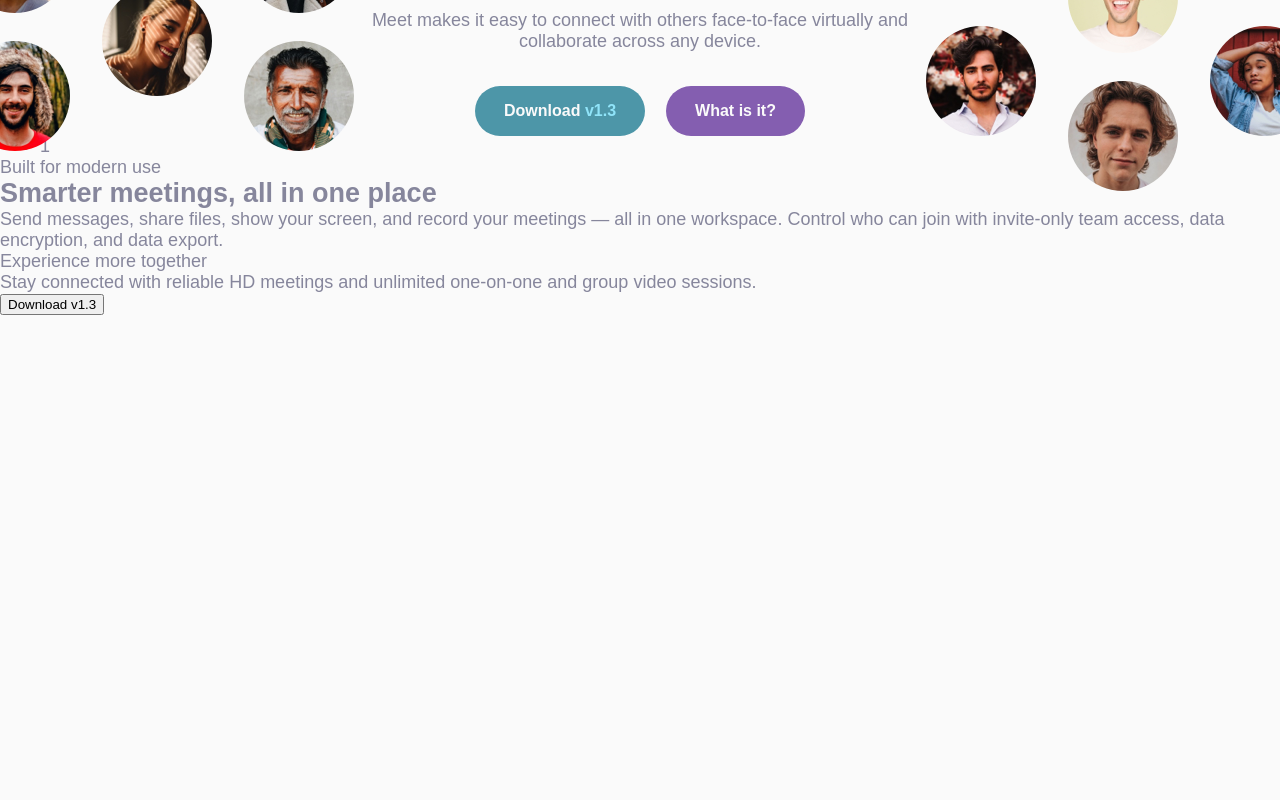
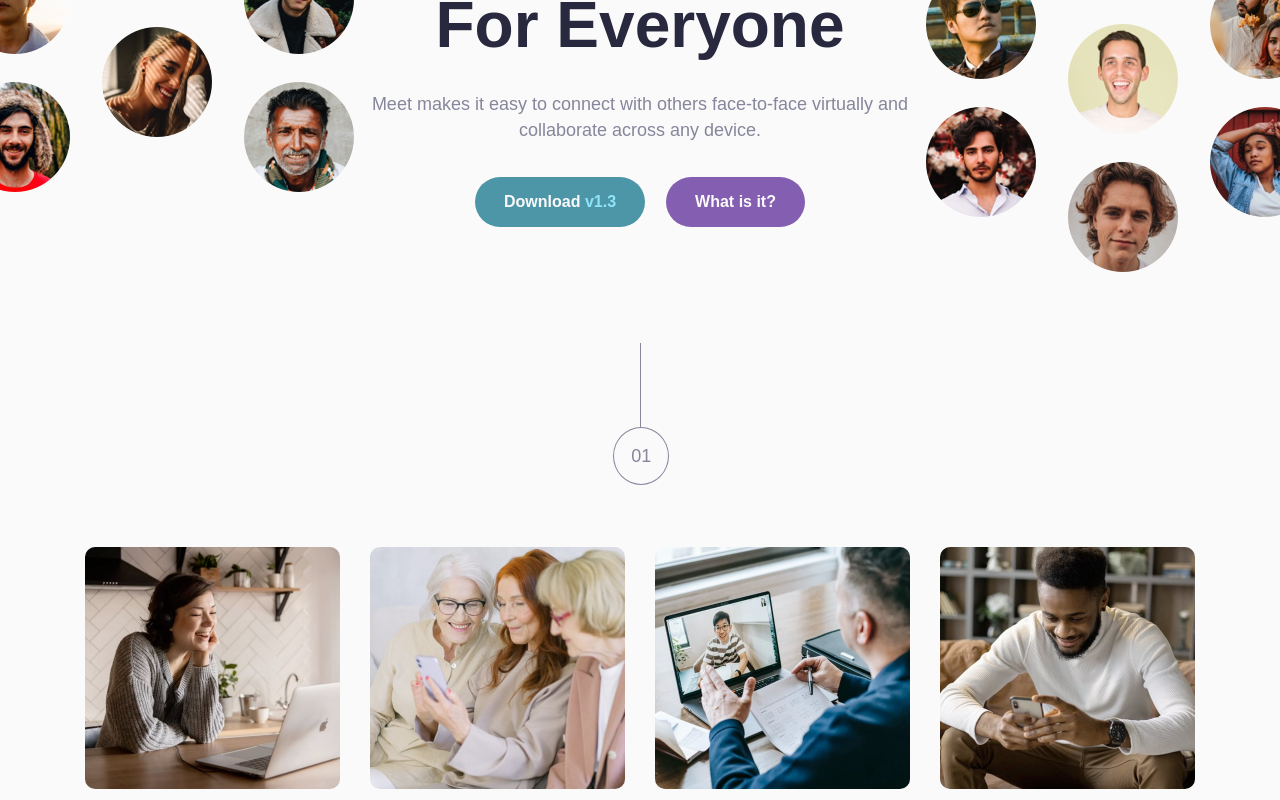
Before and after one commit to RawleSpringer/meet-landing-page, a SvelteKit app: page / in a window 1280 px wide. Shown: the part 320-1120 px from the top of the page. Before the commit the page ends 800 px from the top, so only its background shows below. Built offline with nearby package versions, Linux system fonts and the light colour scheme.

Commit message:
main content add styling

```diff
--- a/src/app.css
+++ b/src/app.css
@@ -4,6 +4,8 @@
   box-sizing: border-box;
   margin-block-start: 0;
   margin-block-end: 0;
+  padding-inline-start: 0;
+  padding-inline-end: 0;
 }
 
 html {
@@ -21,6 +23,7 @@ body {
   background-color: hsl(0, 0%, 98%);
   font-family: 'Red Hat Display Variable', sans-serif;
   font-size: 1.8rem;
+  line-height: 26px;
   padding-top: 80px;
   color: hsl(240, 10%, 57%);
 }
--- a/src/routes/+page.svelte
+++ b/src/routes/+page.svelte
@@ -3,6 +3,10 @@
   import Logo from '../assets/logo.svelte';
   import imgHeroLeft from '../assets/desktop/image-hero-left.png';
   import imgHeroRight from '../assets/desktop/image-hero-right.png';
+  import womanImgDesktop from '../assets/desktop/image-woman-in-videocall.jpg';
+  import womenImgDesktop from '../assets/desktop/image-women-videochatting.jpg';
+  import menImgDesktop from '../assets/desktop/image-men-in-meeting.jpg';
+  import manImgDesktop from '../assets/desktop/image-man-texting.jpg';
 </script>
 
 <div class="container">
@@ -25,12 +29,25 @@
       </div>
       <img class="img-right" src={imgHeroRight} alt="" />
     </section>
-    <section>
-      <ul>
-        <li>1</li>
+    <section class="main-content">
+      <div class="number-line" />
+      <div class="number">01</div>
+      <ul class="img-list">
+        <li class="main-content-image">
+          <img src={womanImgDesktop} alt="woman in videocall" />
+        </li>
+        <li class="main-content-image">
+          <img src={womenImgDesktop} alt="women video chatting" />
+        </li>
+        <li class="main-content-image">
+          <img src={menImgDesktop} alt="men in meeting" />
+        </li>
+        <li class="main-content-image">
+          <img src={manImgDesktop} alt="man texting" />
+        </li>
       </ul>
 
-      <div>
+      <div class="main-content-copy">
         <p>Built for modern use</p>
         <h2>Smarter meetings, all in one place</h2>
         <p>
@@ -55,7 +72,7 @@
   header {
     display: flex;
     justify-content: center;
-    margin-bottom: 60px;
+    margin-bottom: 141px;
   }
 
   .hero {
@@ -116,6 +133,7 @@
     top: 0;
     left: 0;
     margin-left: -40px;
+    margin-top: -40px;
   }
 
   .img-right {
@@ -125,4 +143,78 @@
     margin-right: -40px;
     margin-top: 40px;
   }
+
+  .main-content {
+    padding-top: 32rem;
+    position: relative;
+    max-width: 111rem;
+    margin-left: auto;
+    margin-right: auto;
+  }
+
+  .number-line {
+    border-left: solid hsl(240, 10%, 57%) 1px;
+    height: 84px;
+    width: 1px;
+    position: absolute;
+    left: 50%;
+    top: 116px;
+  }
+
+  .number {
+    position: absolute;
+    border: hsl(240, 10%, 57%) 1px solid;
+    border-radius: 50%;
+    top: 200px;
+    left: 47.6%;
+    line-height: 56px;
+    width: 56px;
+    text-align: center;
+    color: hsl(240, 10%, 57%);
+  }
+
+  .img-list {
+    display: flex;
+    justify-content: space-between;
+    align-items: center;
+    list-style: none;
+    height: 242px;
+  }
+
+  .main-content-image {
+    height: 100%;
+    width: 255px;
+  }
+
+  .main-content-image img {
+    border-radius: 10px;
+  }
+
+  .main-content-copy {
+    max-width: 540px;
+    margin-left: auto;
+    margin-right: auto;
+    display: flex;
+    flex-direction: column;
+    align-items: center;
+    text-align: center;
+    margin-top: 80px;
+  }
+
+  .main-content-copy h2 {
+    width: 445px;
+    font-size: 4rem;
+    line-height: 44px;
+    color: hsl(240, 21%, 20%);
+    margin-top: 16px;
+    margin-bottom: 32px;
+  }
+
+  .main-content-copy p:first-child {
+    text-transform: uppercase;
+    color: hsl(192, 37%, 48%);
+    line-height: 26px;
+    letter-spacing: 4px;
+    font-weight: bold;
+  }
 </style>
```
